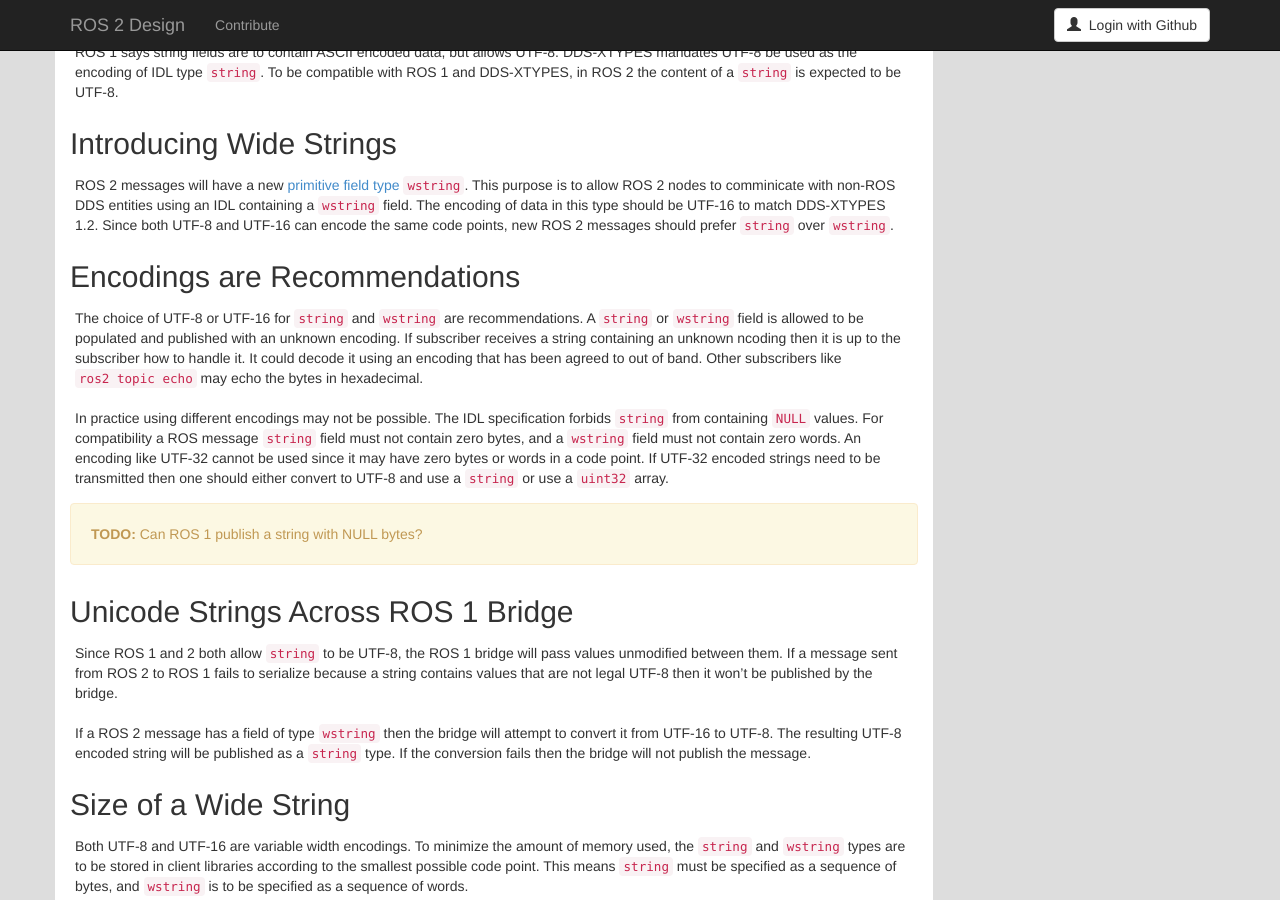
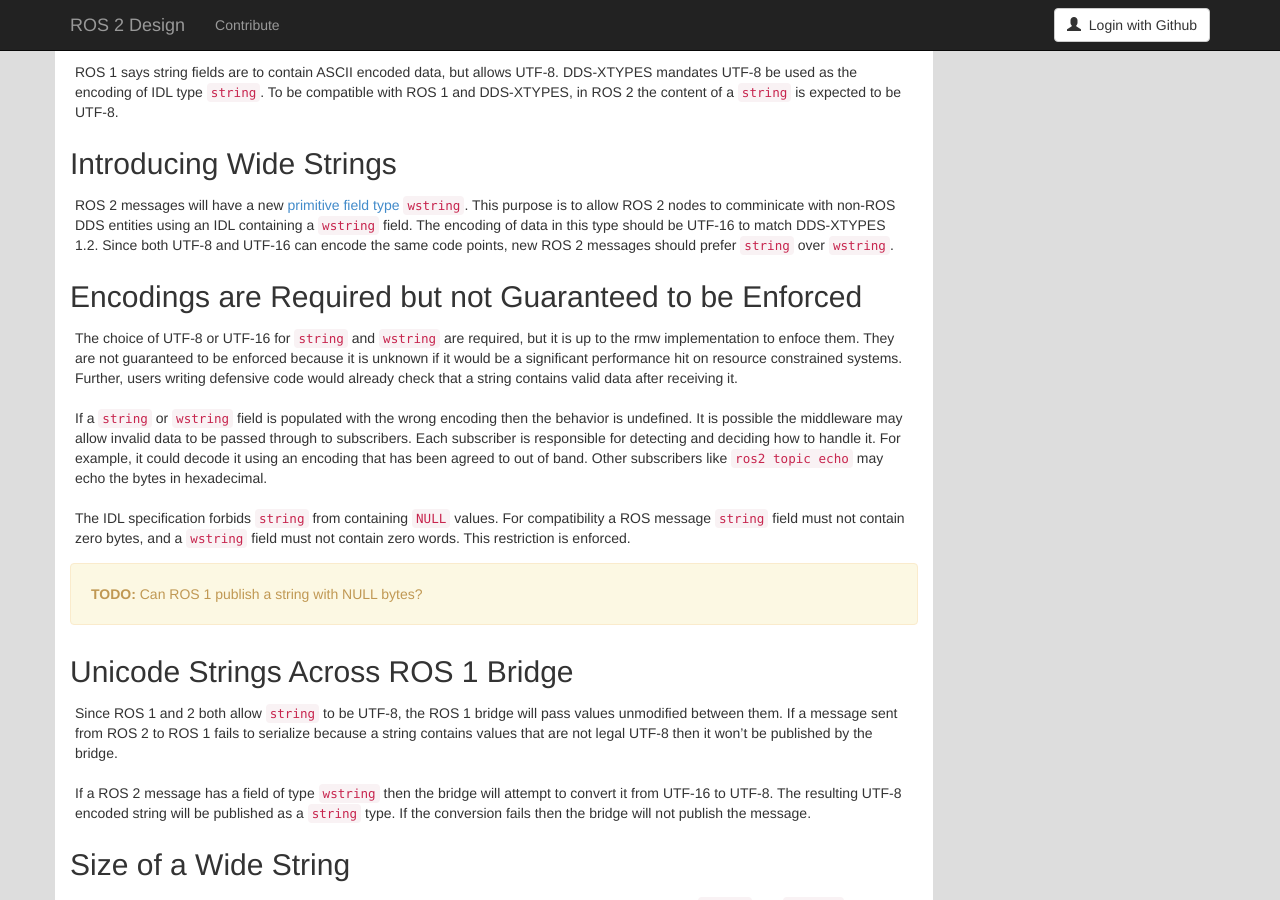
Before and after one commit to ros2/design, a Jekyll site: the page built from articles/WideStrings.md, in a window 1280 px wide and 900 px high, scrolled down 836 px. Built offline with Jekyll 4.4.1, drawn with Linux system fonts in a browser that asks for light colours; nearby versions of some CDN libraries; some of the changed text lies outside the part shown.

Commit message:
Encodings are required but not enforced

```diff
--- a/articles/WideStrings.md
+++ b/articles/WideStrings.md
@@ -59,18 +59,20 @@
 The encoding of data in this type should be UTF-16 to match DDS-XTYPES 1.2.
 Since both UTF-8 and UTF-16 can encode the same code points, new ROS 2 messages should prefer `string` over `wstring`.
 
-## Encodings are Recommendations
-The choice of UTF-8 or UTF-16 for `string` and `wstring` are recommendations.
-A `string` or `wstring` field is allowed to be populated and published with an unknown encoding.
-If subscriber receives a string containing an unknown ncoding then it is up to the subscriber how to handle it.
-It could decode it using an encoding that has been agreed to out of band.
+## Encodings are Required but not Guaranteed to be Enforced
+The choice of UTF-8 or UTF-16 for `string` and `wstring` are required, but it is up to the rmw implementation to enfoce them.
+They are not guaranteed to be enforced because it is unknown if it would be a significant performance hit on resource constrained systems.
+Further, users writing defensive code would already check that a string contains valid data after receiving it.
+
+If a `string` or `wstring` field is populated with the wrong encoding then the behavior is undefined.
+It is possible the middleware may allow invalid data to be passed through to subscribers.
+Each subscriber is responsible for detecting and deciding how to handle it.
+For example, it could decode it using an encoding that has been agreed to out of band.
 Other subscribers like `ros2 topic echo` may echo the bytes in hexadecimal.
 
-In practice using different encodings may not be possible.
 The IDL specification forbids `string` from containing `NULL` values.
 For compatibility a ROS message `string` field must not contain zero bytes, and a `wstring` field must not contain zero words.
-An encoding like UTF-32 cannot be used since it may have zero bytes or words in a code point.
-If UTF-32 encoded strings need to be transmitted then one should either convert to UTF-8 and use a `string` or use a `uint32` array.
+This restriction is enforced.
 
 <div class="alert alert-warning" markdown="1">
   <b>TODO:</b> Can ROS 1 publish a string with NULL bytes?
```
